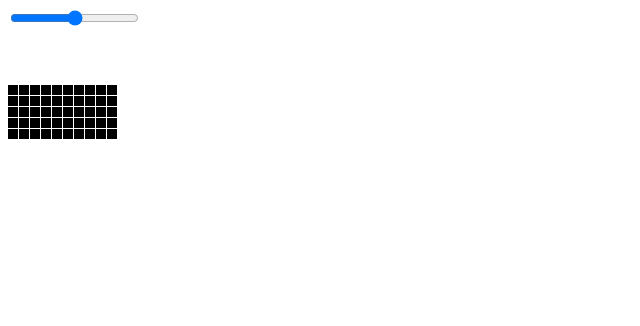
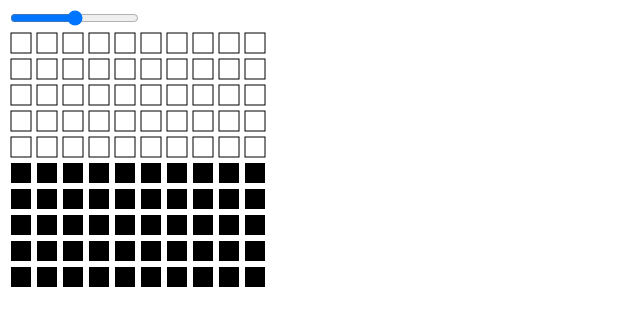
Before and after one commit to tbk03/climate-indicators, a Svelte app: page / in a window 1280 px wide. Shown: the top 326 px of the page, without its empty margins (0-640 px from the left). Built offline with nearby package versions, Linux system fonts and the light colour scheme.

Commit message:
css transitions and add empty cells

```diff
--- a/src/App.svelte
+++ b/src/App.svelte
@@ -13,6 +13,7 @@
   let cellsVisible = 0;
 
   $: {
+    // start from bottom of array
     for (let i = grid.length - 1; i >= 0; i--) {
       let row = grid[i];
       for (let j = 0; j < row.length; j++) {
@@ -26,8 +27,10 @@
     }
     cellsVisible = 0;
   }
-  // start from bottom of array
 
+  let unitHeight = 20;
+  let unitWidth = 20;
+  let gutter = 6;
 </script>
 
 <main>
@@ -37,13 +40,41 @@
   <svg height="400" width="400">
     {#each grid as row, i}
       {#each row as cell, j}
-        {#if grid[i][j]}
-          <rect width="10" height="10" x={j * 11} y={i * 11} />
-        {/if}
+        <!-- {#if grid[i][j]} -->
+          <rect
+            class={grid[i][j] ? "unit filled" : "unit empty"}
+            width={unitWidth}
+            height={unitHeight}
+            x={j * (unitWidth + gutter) + gutter / 2}
+            y={i * (unitHeight + gutter) + gutter / 2}
+            stroke={grid[i][j] ? "white" : "black"}
+            stroke-width={grid[i][j] ? 0 : 1}
+            fill={grid[i][j] ? "black" : "white"}
+          />
+        <!-- {/if} -->
+        <!-- reference grid -->
+        <!-- <rect
+          width={unitWidth + gutter}
+          height={unitHeight + gutter}
+          x={j * (unitWidth + gutter)}
+          y={i * (unitHeight + gutter)}
+          fill="none"
+          stroke="black"
+        /> -->
       {/each}
     {/each}
   </svg>
 </main>
 
 <style>
+  /* .unit.empty {
+    fill: white;
+  }
+  .unit.filled {
+    fill: black;
+  } */
+  .unit{
+    transition-property: fill stroke;
+    transition: 1s cubic-bezier(0.5, 1, 0.5, 1);
+  }
 </style>
```
